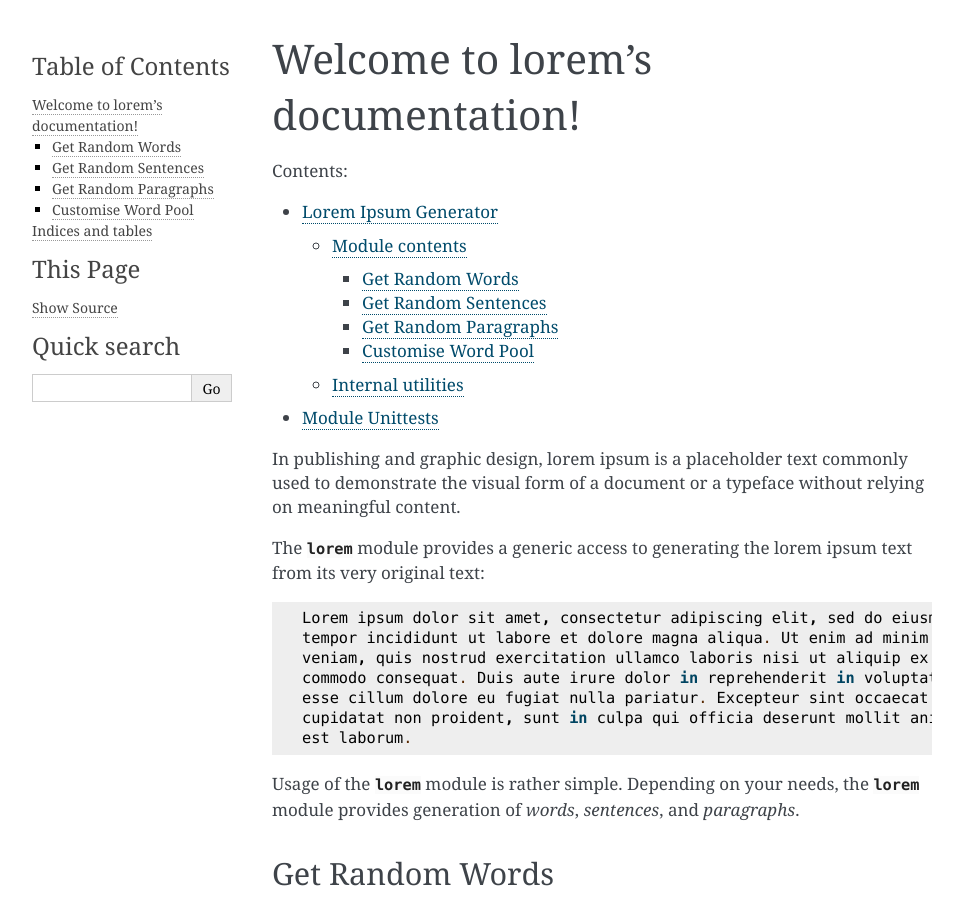
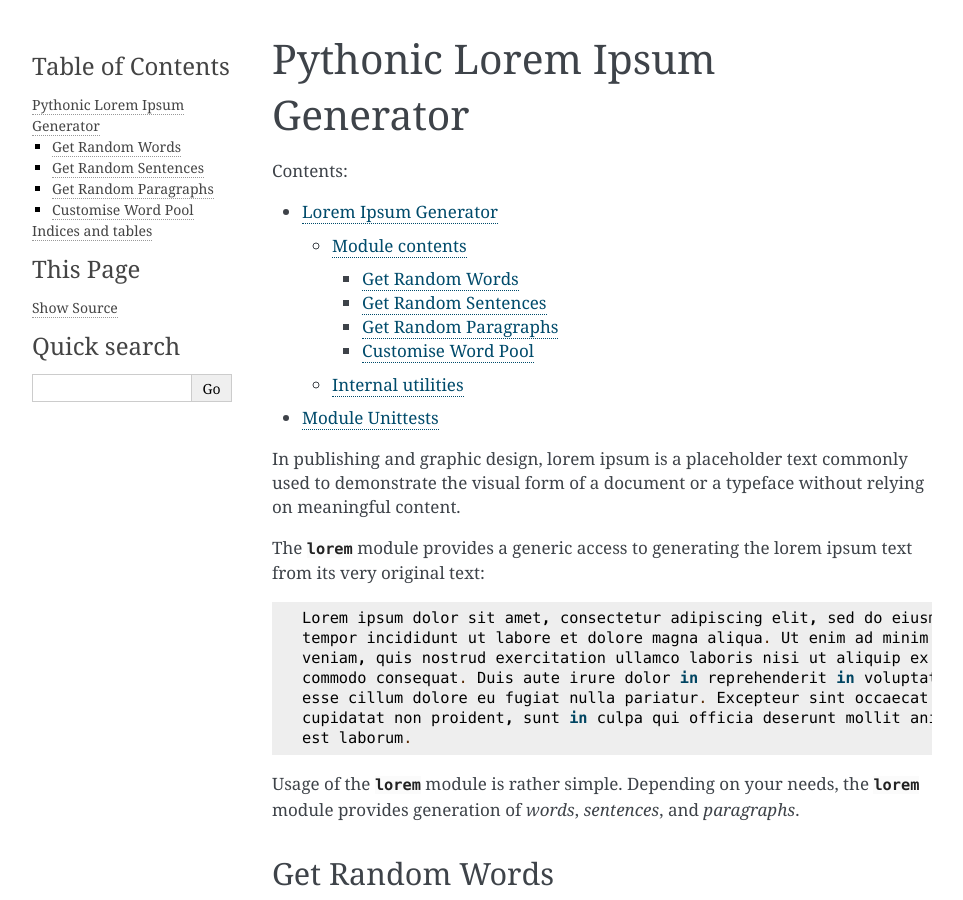
Before and after one commit to JarryShaw/lorem, a Sphinx documentation site: the page built from docs/source/index.rst, in a window 1280 px wide and 900 px high. Shown: the whole window, without its empty margins (148-1111 px from the left). Built offline with Sphinx 7.4.7, drawn with Linux system fonts in a browser that asks for light colours.

```diff
--- a/docs/source/index.rst
+++ b/docs/source/index.rst
@@ -3,8 +3,8 @@
    You can adapt this file completely to your liking, but it should at least
    contain the root `toctree` directive.
 
-Welcome to lorem's documentation!
-=================================
+Pythonic Lorem Ipsum Generator
+==============================
 
 .. toctree::
    :maxdepth: 4
--- a/setup.py
+++ b/setup.py
@@ -100,7 +100,7 @@ attrs = dict(
     url='https://github.com/JarryShaw/lorem',
     download_url='https://github.com/JarryShaw/lorem/archive/v%s.tar.gz' % __version__,
     # packages
-    py_modules=['lorem'],
+    py_modules=['lorem', 'test_lorem'],
     # scripts
     # ext_modules
     classifiers=[
```
